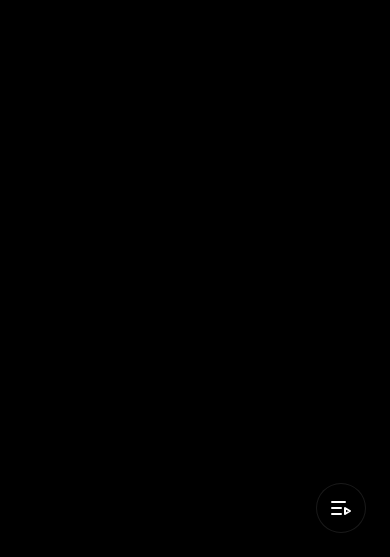
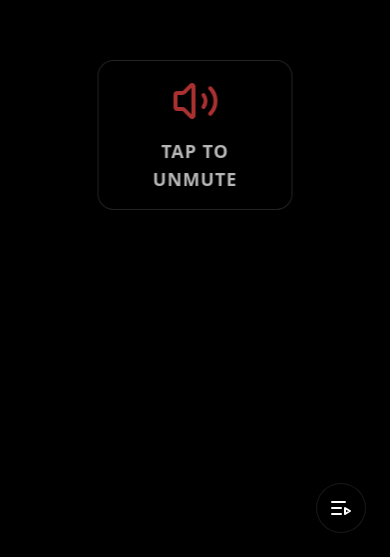
Before and after one commit to dm94/auto-tv, a React (Vite) app: page / in a window 390 px wide. Shown: the part 287-844 px from the top of the page. Built offline with nearby package versions, Linux system fonts and the light colour scheme.

Commit message:
feat: Revisar y Optimizar Web para Mobile (#12)
Co-authored-by: dm94 <dm94@users.noreply.github.com>
Co-authored-by: traeagent <traeagent@users.noreply.github.com>

```diff
--- a/src/components/Player.tsx
+++ b/src/components/Player.tsx
@@ -67,6 +67,7 @@ export const Player: React.FC = () => {
           youtube: {
             playerVars: {
               autoplay: 1,
+              mute: isMuted ? 1 : 0,
               controls: 0,
               disablekb: 1,
               modestbranding: 1,
--- a/src/pages/Home.tsx
+++ b/src/pages/Home.tsx
@@ -1,14 +1,15 @@
-import React, { useEffect } from 'react';
+import React, { useEffect, useState } from 'react';
 import { useTranslation } from 'react-i18next';
 import { Player } from '../components/Player';
 import { OSD } from '../components/OSD';
 import { Guide } from '../components/Guide';
 import { useStore } from '../store/useStore';
-import { ListVideo } from 'lucide-react';
+import { ListVideo, Volume2, ChevronUp, ChevronDown } from 'lucide-react';
 
 export const Home: React.FC = () => {
   const { t } = useTranslation();
-  const { channelUp, channelDown, toggleGuide, isGuideOpen, volumeUp, volumeDown, toggleMute, loadData, isLoading } = useStore();
+  const { channelUp, channelDown, toggleGuide, isGuideOpen, volumeUp, volumeDown, toggleMute, loadData, isLoading, showOSD, isMuted, osdVisible } = useStore();
+  const [touchStart, setTouchStart] = useState<number | null>(null);
 
   useEffect(() => {
     loadData();
@@ -38,12 +39,14 @@ export const Home: React.FC = () => {
       } else if (e.key === 'g' || e.key === 'G' || e.key === 'Escape') {
         e.preventDefault();
         toggleGuide();
+      } else {
+        showOSD();
       }
     };
 
     window.addEventListener('keydown', handleKeyDown);
     return () => window.removeEventListener('keydown', handleKeyDown);
-  }, [channelUp, channelDown, toggleGuide, isGuideOpen, volumeUp, volumeDown, toggleMute, isLoading]);
+  }, [channelUp, channelDown, toggleGuide, isGuideOpen, volumeUp, volumeDown, toggleMute, isLoading, showOSD]);
 
   // Manejo de scroll para hacer "zapping" (opcional pero interesante)
   useEffect(() => {
@@ -56,6 +59,8 @@ export const Home: React.FC = () => {
         channelDown();
       } else if (e.deltaY < -50) {
         channelUp();
+      } else {
+        showOSD();
       }
     };
 
@@ -73,7 +78,33 @@ export const Home: React.FC = () => {
       window.removeEventListener('wheel', throttledWheel);
       clearTimeout(timeout);
     };
-  }, [channelDown, channelUp, isGuideOpen, isLoading]);
+  }, [channelDown, channelUp, isGuideOpen, isLoading, showOSD]);
+
+  const handleTouchStart = (e: React.TouchEvent) => {
+    if (isGuideOpen) return;
+    setTouchStart(e.targetTouches[0].clientY);
+  };
+
+  const handleTouchEnd = (e: React.TouchEvent) => {
+    if (isGuideOpen || !touchStart) return;
+    const touchEnd = e.changedTouches[0].clientY;
+    const distance = touchStart - touchEnd;
+    const isSwipe = Math.abs(distance) > 50;
+
+    if (isSwipe) {
+      if (distance > 0) {
+        // Swipe up
+        channelDown();
+      } else {
+        // Swipe down
+        channelUp();
+      }
+    } else {
+      // Tap
+      showOSD();
+    }
+    setTouchStart(null);
+  };
 
   if (isLoading) {
     return (
@@ -87,7 +118,12 @@ export const Home: React.FC = () => {
   }
 
   return (
-    <div className="relative w-full h-screen bg-black overflow-hidden select-none">
+    <div
+      className="relative w-full h-screen bg-black overflow-hidden select-none"
+      onTouchStart={handleTouchStart}
+      onTouchEnd={handleTouchEnd}
+      onClick={() => !isGuideOpen && showOSD()}
+    >
       <Player />
       <OSD />
       <Guide />
@@ -95,20 +131,38 @@ export const Home: React.FC = () => {
       {/* Controles Táctiles/Mouse en pantalla (opcional, para móvil o sin teclado) */}
       {!isGuideOpen && (
         <>
-          <button
-            className="absolute top-0 left-0 right-0 h-1/4 opacity-0 hover:opacity-10 transition-opacity bg-gradient-to-b from-white/20 to-transparent z-20 cursor-n-resize"
-            onClick={channelUp}
-            title={t('home.prevChannel')}
-          />
-          <button
-            className="absolute bottom-0 left-0 right-0 h-1/4 opacity-0 hover:opacity-10 transition-opacity bg-gradient-to-t from-white/20 to-transparent z-20 cursor-s-resize"
-            onClick={channelDown}
-            title={t('home.nextChannel')}
-          />
+          {/* Botones visibles para cambiar de canal en móvil cuando el OSD está abierto */}
+          <div className={`absolute left-4 top-1/2 -translate-y-1/2 flex flex-col gap-4 z-30 transition-opacity duration-300 ${osdVisible ? 'opacity-100 pointer-events-auto' : 'opacity-0 pointer-events-none'}`}>
+            <button
+              className="bg-black/60 hover:bg-black/80 backdrop-blur-md p-3 sm:p-4 rounded-full border border-white/10 text-white transition-all shadow-2xl active:scale-95 group"
+              onClick={(e) => { e.stopPropagation(); channelUp(); }}
+              title={t('home.prevChannel')}
+            >
+              <ChevronUp className="w-6 h-6 sm:w-7 sm:h-7 group-hover:text-red-500" />
+            </button>
+            <button
+              className="bg-black/60 hover:bg-black/80 backdrop-blur-md p-3 sm:p-4 rounded-full border border-white/10 text-white transition-all shadow-2xl active:scale-95 group"
+              onClick={(e) => { e.stopPropagation(); channelDown(); }}
+              title={t('home.nextChannel')}
+            >
+              <ChevronDown className="w-6 h-6 sm:w-7 sm:h-7 group-hover:text-red-500" />
+            </button>
+          </div>
+
+          {/* Botón de desmuteo cuando inicia la app */}
+          {isMuted && (
+            <button
+              onClick={(e) => { e.stopPropagation(); toggleMute(); }}
+              className="absolute top-1/2 left-1/2 -translate-x-1/2 -translate-y-1/2 bg-black/80 hover:bg-black backdrop-blur-md px-6 py-4 rounded-2xl border border-white/20 text-white z-40 flex flex-col items-center gap-3 transition-all shadow-[0_0_50px_rgba(0,0,0,0.8)] animate-pulse"
+            >
+              <Volume2 className="w-12 h-12 text-red-500" />
+              <span className="font-bold text-lg tracking-wider uppercase">{t('home.tapToUnmute', 'TAP TO UNMUTE')}</span>
+            </button>
+          )}
 
           <button
             className="absolute bottom-6 right-6 sm:bottom-8 sm:right-8 bg-black/60 hover:bg-black/80 backdrop-blur-md p-3 sm:p-4 rounded-full border border-white/10 text-white z-30 transition-all shadow-2xl hover:scale-110 active:scale-95 group pointer-events-auto"
-            onClick={toggleGuide}
+            onClick={(e) => { e.stopPropagation(); toggleGuide(); }}
             title={t('home.tvGuide')}
           >
             <ListVideo className="w-6 h-6 sm:w-7 sm:h-7 group-hover:text-red-500 transition-colors" />
--- a/src/store/useStore.ts
+++ b/src/store/useStore.ts
@@ -42,7 +42,7 @@ export const useStore = create<AppState>((set, get) => ({
   isGuideOpen: false,
   osdVisible: true, // Mostrar inicialmente
   volume: 1, // 100%
-  isMuted: false,
+  isMuted: true, // Empezar muteado para permitir autoplay en móviles
 
   loadData: async () => {
     try {
```
